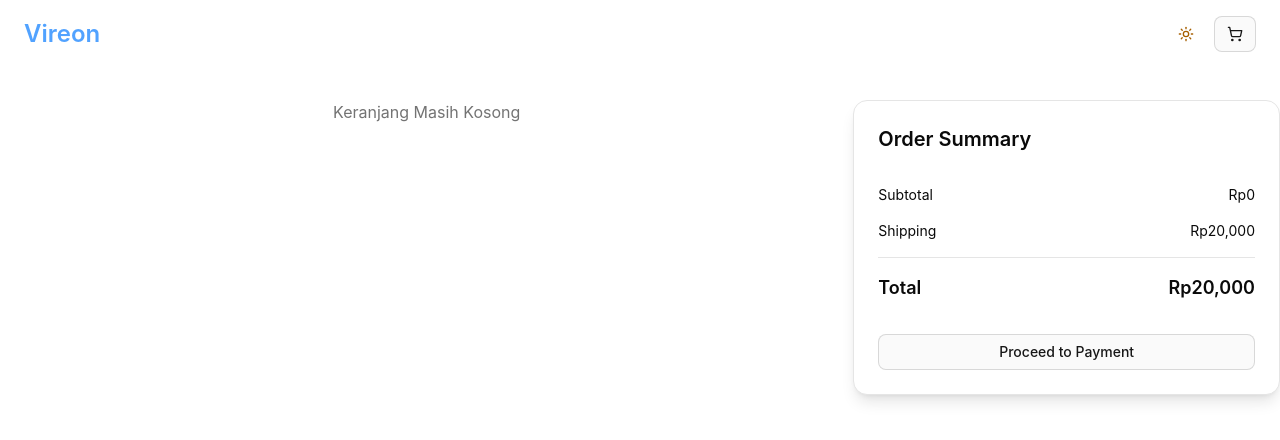
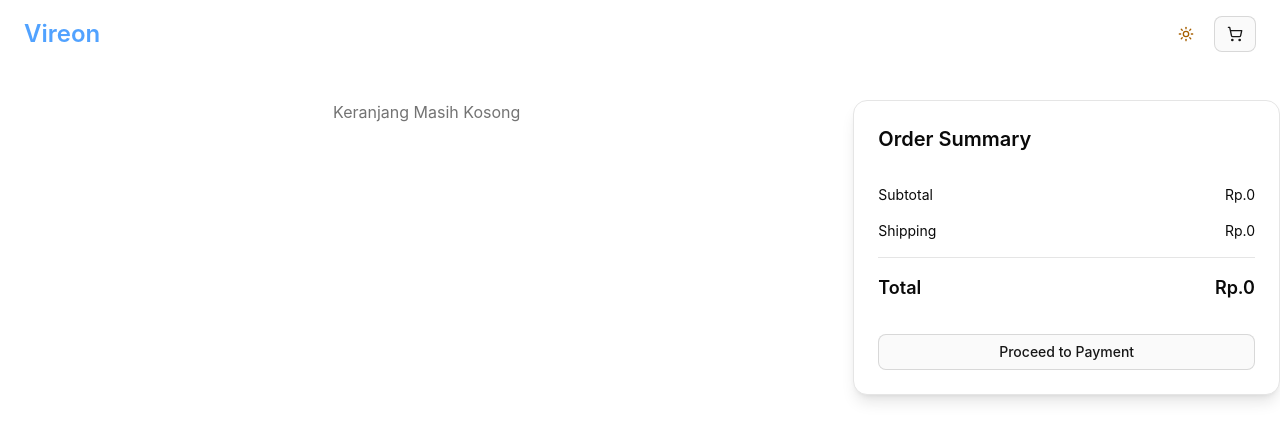
Before and after one commit to idhan724/Vireon---Website-E-commerce, a React (Vite) app: page /checkout in a window 1280 px wide. Shown: the top 440 px of the page. Built offline with nearby package versions, Linux system fonts and the light colour scheme.

Commit message:
adding CartItems componet

```diff
--- a/src/components/Cart/CartCards.tsx
+++ b/src/components/Cart/CartCards.tsx
@@ -1,8 +1,7 @@
 import { Card, CardContent, CardHeader, CardTitle } from "@/components/ui/card";
 import { Button } from "@/components/ui/button";
-import QuantityCounter from "@/components/QuantityCounter";
-import { Trash } from "lucide-react";
 import { useCartStore } from "@/components/Cart/cartStore";
+import CartItems from "./CartItems";
 
 export default function CartCards() {
   const { cart, removeFromCart, updateQuantity } = useCartStore();
@@ -11,7 +10,7 @@ export default function CartCards() {
     (sum, item) => sum + item.price * item.quantity,
     0,
   );
-  const shipping = 20000;
+  const shipping = cart.length === 0 ? 0 : 20000;
   const total = subTotal + shipping;
 
   return (
@@ -24,39 +23,12 @@ export default function CartCards() {
         )}
 
         {cart.map((item) => (
-          <Card
+          <CartItems
+            item={item}
+            removeFromCart={removeFromCart}
+            updateQuantity={updateQuantity}
             key={item.id}
-            className="max-w-3xl mx-auto hover:shadow-md transition-all"
-          >
-            <CardContent className="flex items-center gap-4 p-4">
-              <img
-                src={item.img}
-                alt={item.alt}
-                className="w-24 h-24 rounded-xl object-cover"
-              />
-
-              <div className="space-y-2">
-                <h1 className="font-semibold">{item.name}</h1>
-                <p className="text-lg font-bold">
-                  Rp {(item.price * item.quantity).toLocaleString()}
-                </p>
-
-                <QuantityCounter
-                  value={item.quantity}
-                  onChange={(value) => updateQuantity(item.id, value)}
-                  max={99}
-                />
-              </div>
-
-              <Button
-                variant="destructive"
-                className="ml-auto"
-                onClick={() => removeFromCart(item.id)}
-              >
-                <Trash />
-              </Button>
-            </CardContent>
-          </Card>
+          />
         ))}
       </div>
 
@@ -68,17 +40,17 @@ export default function CartCards() {
         <CardContent className="space-y-4">
           <div className="flex justify-between text-sm">
             <span>Subtotal</span>
-            <span>Rp{subTotal.toLocaleString()}</span>
+            <span>Rp.{subTotal.toLocaleString()}</span>
           </div>
 
           <div className="flex justify-between text-sm">
             <span>Shipping</span>
-            <span>Rp{shipping.toLocaleString()}</span>
+            <span>Rp.{shipping.toLocaleString()}</span>
           </div>
 
           <div className="border-t pt-4 flex justify-between font-semibold text-lg">
             <span>Total</span>
-            <span>Rp{total.toLocaleString()}</span>
+            <span>Rp.{total.toLocaleString()}</span>
           </div>
 
           <Button className="w-full mt-4">Proceed to Payment</Button>
--- /dev/null
+++ b/src/components/Cart/CartItems.tsx
@@ -0,0 +1,51 @@
+import { type CartItem } from "@/components/Cart/cartStore";
+import { Card, CardContent } from "@/components/ui/card";
+import { Button } from "@/components/ui/button";
+import QuantityCounter from "@/components/QuantityCounter";
+import { Trash } from "lucide-react";
+
+type CartItemProps = {
+  item: CartItem;
+  removeFromCart: (id: number) => void;
+  updateQuantity: (id: number, quantity: number) => void;
+};
+
+function CartItems({ item, removeFromCart, updateQuantity }: CartItemProps) {
+  return (
+    <Card
+      key={item.id}
+      className="max-w-3xl mx-auto hover:shadow-md transition-all"
+    >
+      <CardContent className="flex items-center gap-4 p-4">
+        <img
+          src={item.img}
+          alt={item.alt}
+          className="w-24 h-24 rounded-xl object-cover"
+        />
+
+        <div className="space-y-2">
+          <h1 className="font-semibold">{item.name}</h1>
+          <p className="text-lg font-bold">
+            Rp {(item.price * item.quantity).toLocaleString()}
+          </p>
+
+          <QuantityCounter
+            value={item.quantity}
+            onChange={(value) => updateQuantity(item.id, value)}
+            max={99}
+          />
+        </div>
+
+        <Button
+          variant="destructive"
+          className="ml-auto"
+          onClick={() => removeFromCart(item.id)}
+        >
+          <Trash />
+        </Button>
+      </CardContent>
+    </Card>
+  );
+}
+
+export default CartItems;
--- a/src/components/Cart/cartStore.ts
+++ b/src/components/Cart/cartStore.ts
@@ -1,7 +1,7 @@
 import { create } from "zustand";
 import type { ProductDataProps } from "../Product/productData";
 
-type CartItem = ProductDataProps & {
+export type CartItem = ProductDataProps & {
     quantity: number
 }
 
--- a/src/components/pages/Checkout.tsx
+++ b/src/components/pages/Checkout.tsx
@@ -1,4 +1,3 @@
-import React from "react";
 import Navbar from "@/components/Navbar";
 import CartCards from "@/components/Cart/CartCards";
 
```
